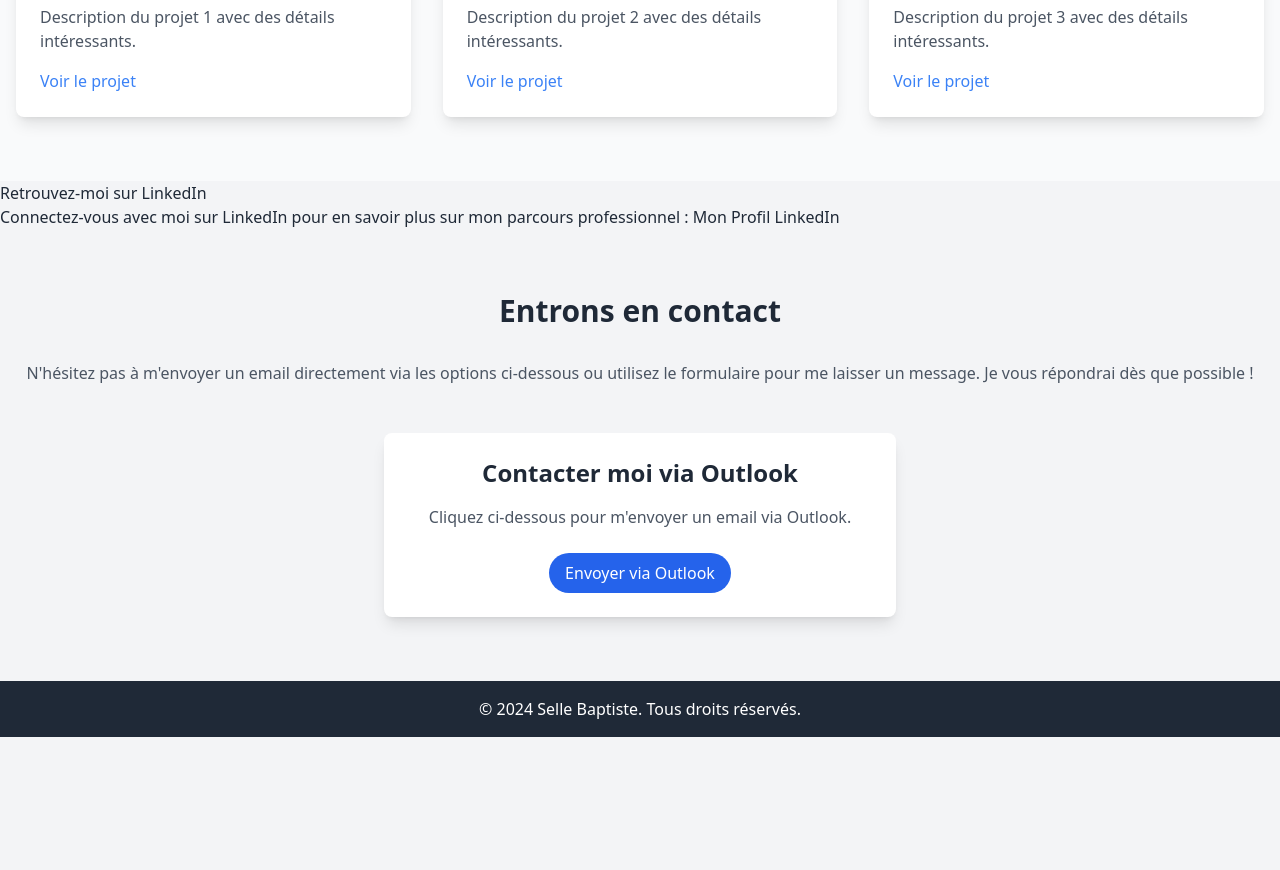
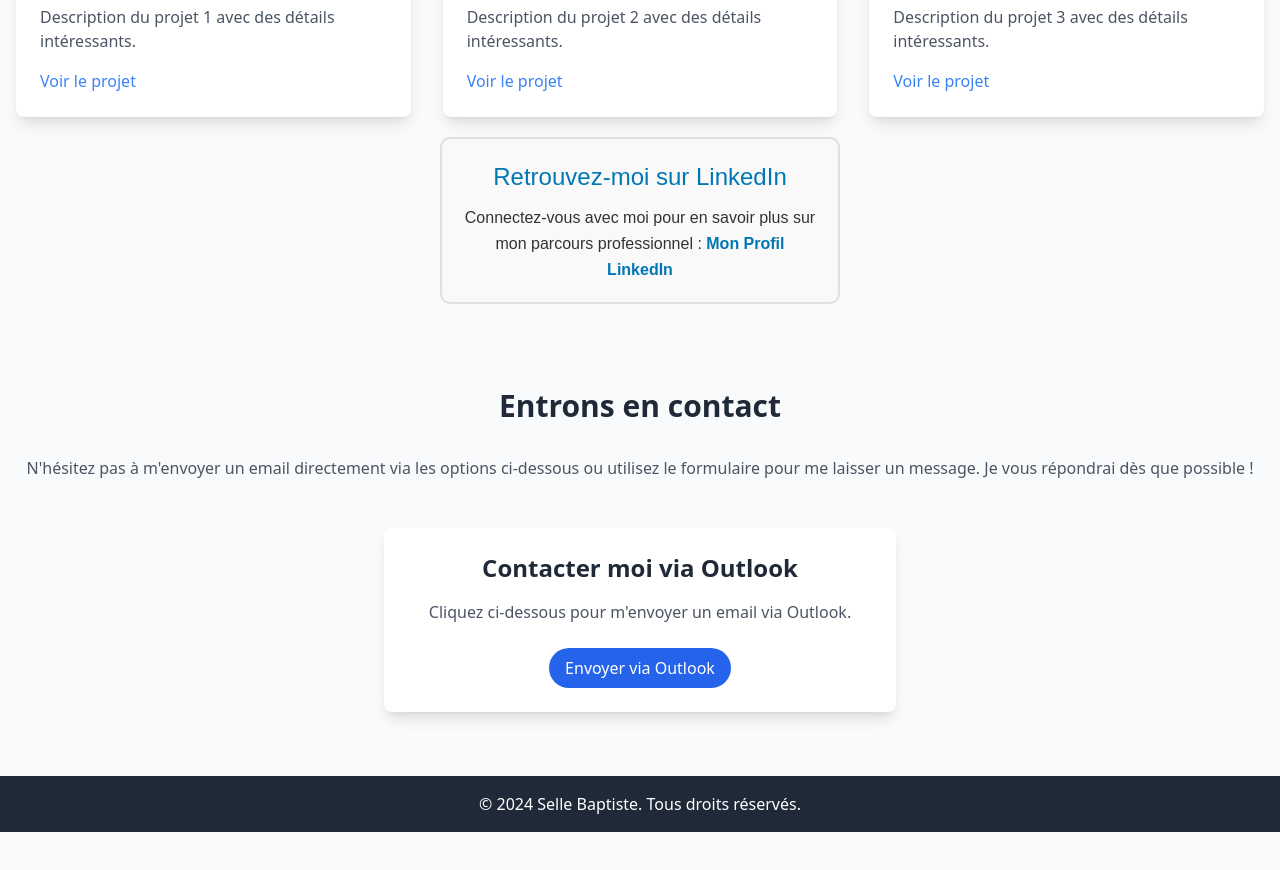
Before and after one commit to Lenomade27/Portfolio, a plain HTML site: page index.html in a window 1280 px wide. Shown: the part 3018-3888 px from the top of the page. Before the commit the page ends 3755 px from the top, so only its background shows below. Drawn offline with nearby package versions, Linux system fonts and the light colour scheme.

Commit message:
Update index.html

```diff
--- a/index.html
+++ b/index.html
@@ -181,15 +181,15 @@
                 </div>
             </div>
             </div>
-    </section>
-
-    <section id="linkedin">
-    <h2>Retrouvez-moi sur LinkedIn</h2>
-    <p>
-        Connectez-vous avec moi sur LinkedIn pour en savoir plus sur mon parcours professionnel :
-        <a href="https://www.linkedin.com/in/ton-profil-linkedin" target="_blank">Mon Profil LinkedIn</a>
+    <section id="linkedin" style="padding: 20px; background-color: #f9f9f9; border: 2px solid #e0e0e0; border-radius: 10px; text-align: center; max-width: 400px; margin: 20px auto;">
+    <h2 style="color: #0077B5; font-family: Arial, sans-serif; font-size: 24px; margin-bottom: 10px;">Retrouvez-moi sur LinkedIn</h2>
+    <p style="color: #333; font-size: 16px; line-height: 1.6; font-family: Arial, sans-serif;">
+        Connectez-vous avec moi pour en savoir plus sur mon parcours professionnel&nbsp;:
+        <a href="https://www.linkedin.com/in/ton-profil-linkedin" target="_blank" style="color: #0077B5; font-weight: bold; text-decoration: none;">
+            Mon Profil LinkedIn
+        </a>
     </p>
-    </section>
+</section>
 
     <!-- Section de contact mise à jour -->
 <section id="contact" class="container mx-auto px-4 py-16">
```
